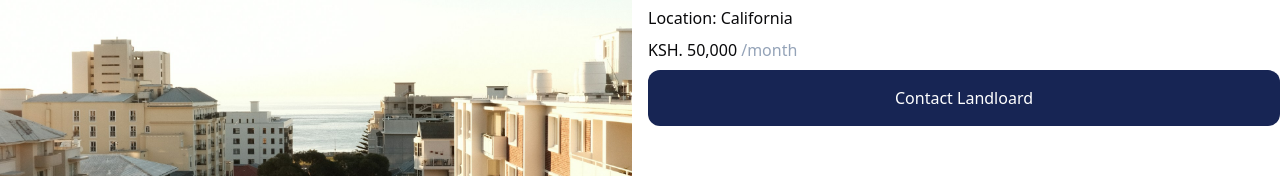
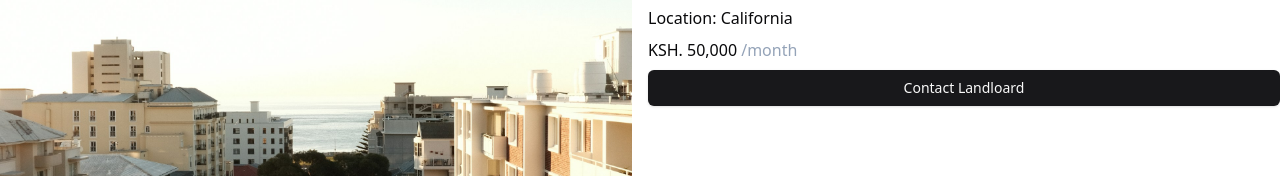
Before and after one commit to Hezekiah-Elisha/rental-hub, a Next.js app: page /listing/23 in a window 1280 px wide. Shown: the part 182-358 px from the top of the page. Built offline with nearby package versions, Linux system fonts and the light colour scheme; no server answers.

Commit message:
Refactor authentication actions and update listing page: remove unused cookie deletion function, switch to useParams for routing, and replace button with custom Button component

```diff
--- a/src/app/actions/auth.js
+++ b/src/app/actions/auth.js
@@ -1,7 +1,7 @@
 import { SignupFormSchema, SigninFormSchema } from "@/app/lib/definitions";
 import { instance } from "@/api";
 import { redirect } from "next/navigation";
-import { createCookie, deleteAllCookies, deleteCookie } from "../lib/session";
+import { createCookie, deleteAllCookies } from "../lib/session";
 
 // import { deleteSession } from '@/app/lib/session'
 // import { createSession } from "@/app/lib/session";
--- a/src/app/listing/[id]/page.jsx
+++ b/src/app/listing/[id]/page.jsx
@@ -1,9 +1,12 @@
+"use client";
 import Breadcrumbs from "@/components/Breadcumbs";
+import { Button } from "@/components/ui/button";
 import Image from "next/image";
+import { useParams } from "next/navigation";
 import React from "react";
 
-export default async function page({ params }) {
-  const { id: listingId } = params; // Destructure the id from params
+export default function Page() {
+  const { id } = useParams(); // Destructure the id from params
   return (
     <div className="container mx-auto flex flex-col gap-4">
       <Breadcrumbs />
@@ -26,9 +29,10 @@ export default async function page({ params }) {
           <p>
             KSH. 50,000 <span className="text-slate-400">/month</span>
           </p>
-          <button className="rounded-xl bg-blue-950 text-white p-4">
+          {/* <button className="rounded-xl bg-blue-950 text-white p-4">
             Contact Landloard
-          </button>
+          </button> */}
+          <Button>Contact Landloard</Button>
         </div>
       </div>
       <iframe
```
